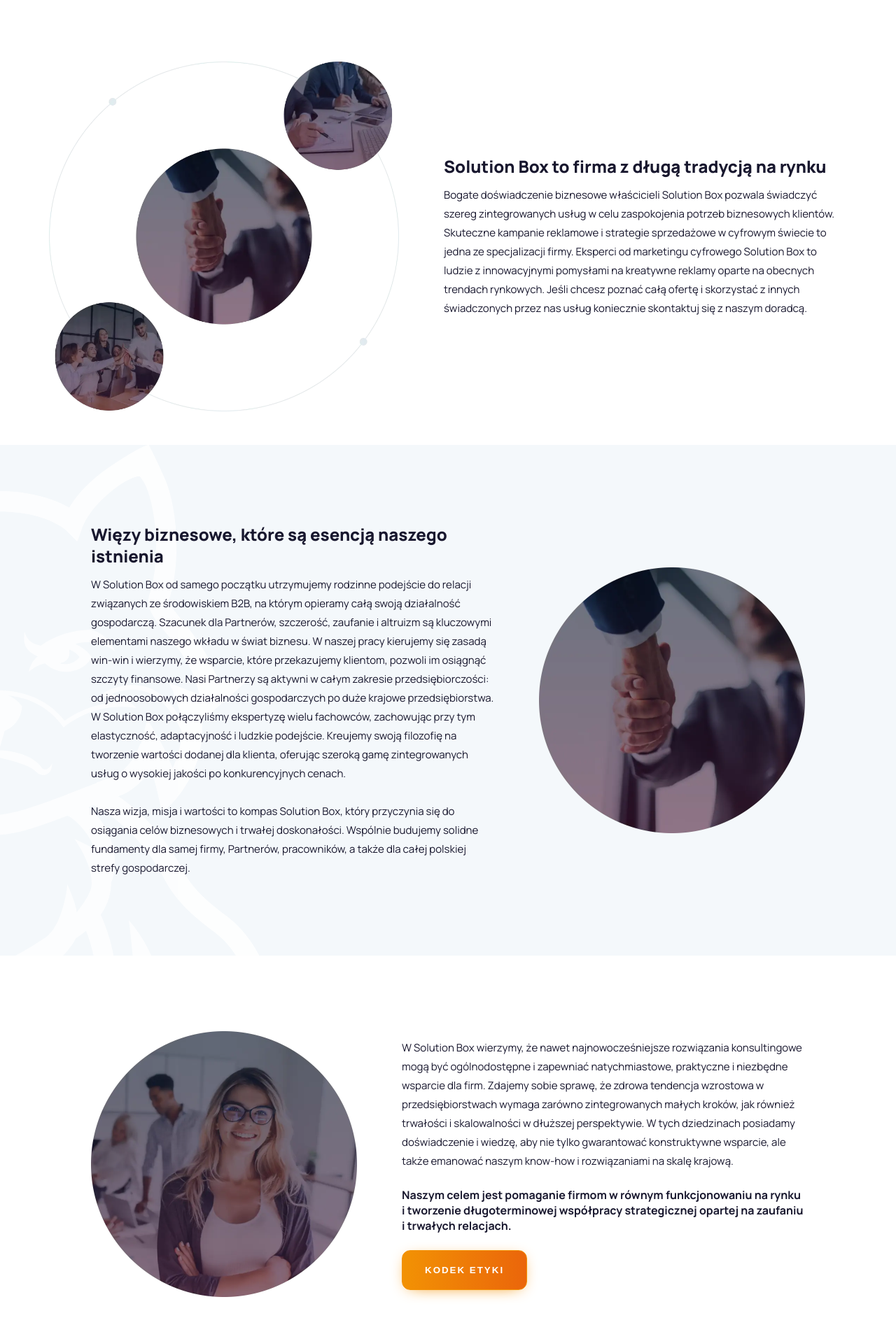
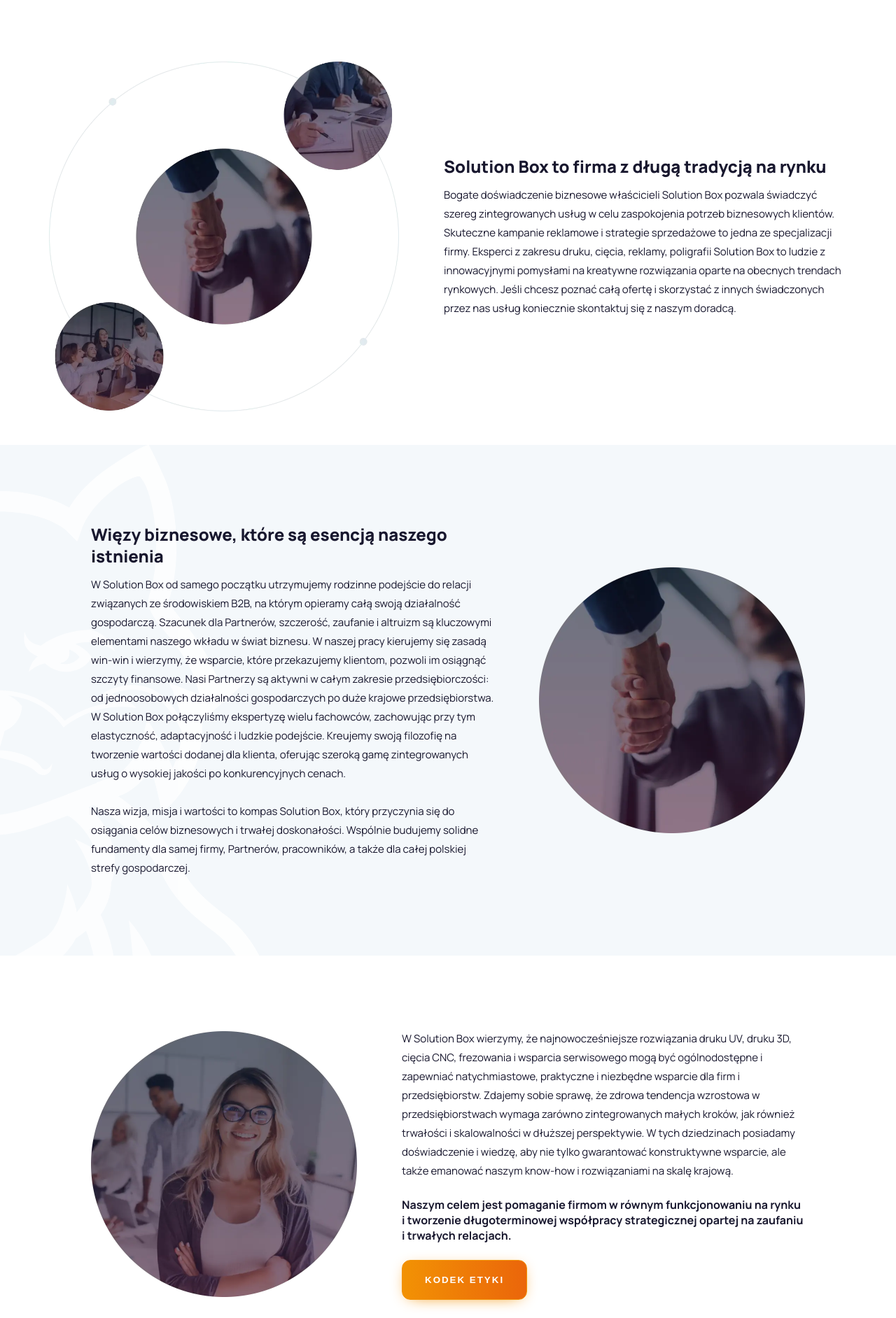
Before and after one commit to CodasticFantastic/solutionbox_website, a Next.js app: page /o-firmie in a window 1280 px wide. Shown: the part 824-2708 px from the top of the page at 70% size. Built offline with nearby package versions, Linux system fonts and the light colour scheme.

Commit message:
SEO changes

```diff
--- a/src/components/sections/presentableSections/aboutCompanySection/AboutCompanySection.tsx
+++ b/src/components/sections/presentableSections/aboutCompanySection/AboutCompanySection.tsx
@@ -12,9 +12,9 @@
             <h2>Solution Box to firma z długą tradycją na rynku</h2>
             <p>
               Bogate doświadczenie biznesowe właścicieli Solution Box pozwala świadczyć szereg zintegrowanych usług w celu zaspokojenia potrzeb biznesowych
-              klientów. Skuteczne kampanie reklamowe i strategie sprzedażowe w cyfrowym świecie to jedna ze specjalizacji firmy. Eksperci od marketingu
-              cyfrowego Solution Box to ludzie z innowacyjnymi pomysłami na kreatywne reklamy oparte na obecnych trendach rynkowych. Jeśli chcesz poznać całą
-              ofertę i skorzystać z innych świadczonych przez nas usług koniecznie skontaktuj się z naszym doradcą.
+              klientów. Skuteczne kampanie reklamowe i strategie sprzedażowe to jedna ze specjalizacji firmy. Eksperci z zakresu druku, cięcia, reklamy,
+              poligrafii Solution Box to ludzie z innowacyjnymi pomysłami na kreatywne rozwiązania oparte na obecnych trendach rynkowych. Jeśli chcesz poznać
+              całą ofertę i skorzystać z innych świadczonych przez nas usług koniecznie skontaktuj się z naszym doradcą.
             </p>
           </SectionWithImage>
         </div>
@@ -38,10 +38,11 @@
         <div className="container">
           <SectionWithImage img="/imgs/o-firmie-3.webp" imgAlt="O firmie 3" imgPosition="LEFT" imgStyles={{ width: 380 }}>
             <p>
-              W Solution Box wierzymy, że nawet najnowocześniejsze rozwiązania konsultingowe mogą być ogólnodostępne i zapewniać natychmiastowe, praktyczne i
-              niezbędne wsparcie dla firm. Zdajemy sobie sprawę, że zdrowa tendencja wzrostowa w przedsiębiorstwach wymaga zarówno zintegrowanych małych kroków,
-              jak również trwałości i skalowalności w dłuższej perspektywie. W tych dziedzinach posiadamy doświadczenie i wiedzę, aby nie tylko gwarantować
-              konstruktywne wsparcie, ale także emanować naszym know-how i rozwiązaniami na skalę krajową.
+              W Solution Box wierzymy, że najnowocześniejsze rozwiązania druku UV, druku 3D, cięcia CNC, frezowania i wsparcia serwisowego mogą być
+              ogólnodostępne i zapewniać natychmiastowe, praktyczne i niezbędne wsparcie dla firm i przedsiębiorstw. Zdajemy sobie sprawę, że zdrowa tendencja
+              wzrostowa w przedsiębiorstwach wymaga zarówno zintegrowanych małych kroków, jak również trwałości i skalowalności w dłuższej perspektywie. W tych
+              dziedzinach posiadamy doświadczenie i wiedzę, aby nie tylko gwarantować konstruktywne wsparcie, ale także emanować naszym know-how i rozwiązaniami
+              na skalę krajową.
             </p>
             <strong className={styles.accent}>
               Naszym celem jest pomaganie firmom w równym funkcjonowaniu na rynku i tworzenie długoterminowej współpracy strategicznej opartej na zaufaniu i
```
